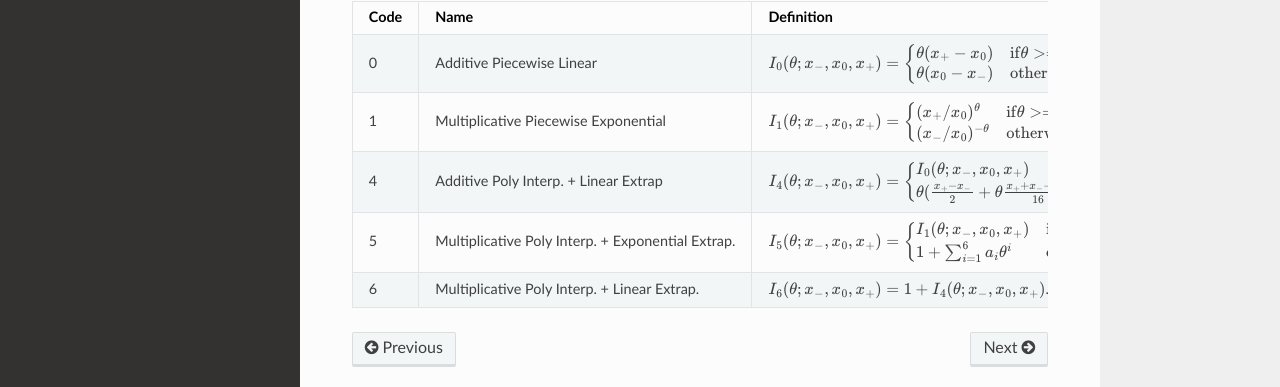
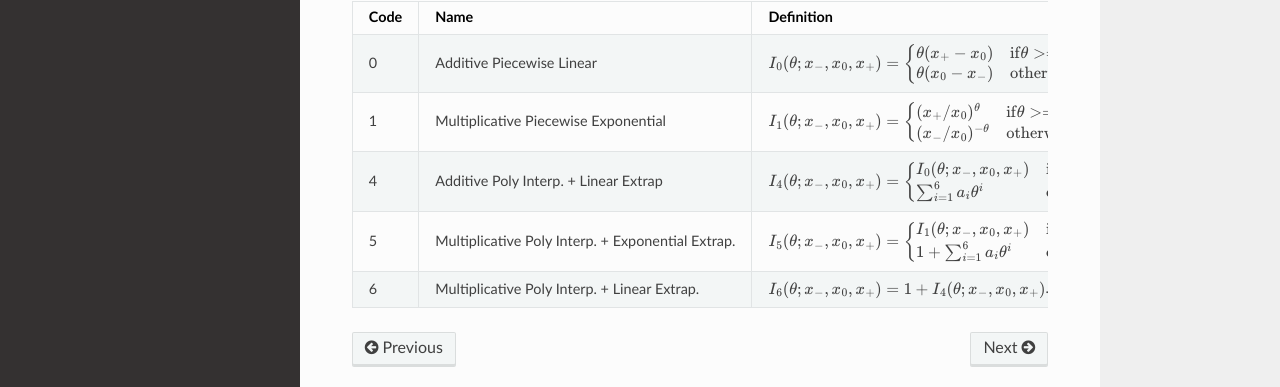
Before and after one commit to will-cern/xroofit-readthedocs, a Sphinx documentation site: the page built from docs/source/workspaceBuilding.rst, in a window 1280 px wide and 900 px high, scrolled down 2845 px. Shown: the part 403-790 px from the top of the window. Built offline with Sphinx 7.4.7 and the Read the Docs theme 3.1.0, drawn with Linux system fonts in a browser that asks for light colours.

Commit message:
Update workspaceBuilding.rst

```diff
--- a/docs/source/workspaceBuilding.rst
+++ b/docs/source/workspaceBuilding.rst
@@ -114,8 +114,8 @@
 
     * - 4
       - Additive Poly Interp. + Linear Extrap
-      - :math:`I_4(\theta;x_{-},x_0,x_{+}) = \begin{cases}I_0(\theta;x_{-},x_0,x_{+}) & \text{if} |\theta|>=1 \\ \theta(\frac{x_{+}-x_{-}}{2}+\theta\frac{x_{+}+x_{-}-2x_{0}}{16}(15+\theta^2(3\alpha^2-10))) & \text{otherwise}\end{cases}`
-      - Interpolation is 6th-order polynomial through origin for with matching 0th,1st,2nd derivatives at boundary.
+      - :math:`I_4(\theta;x_{-},x_0,x_{+}) = \begin{cases}I_0(\theta;x_{-},x_0,x_{+}) & \text{if} |\theta|>=1 \\ \sum_{i=1}^6 a_i\theta^i & \text{otherwise}\end{cases}`
+      - :math:`a_i` such that matching 0th,1st,2nd derivatives at :math:`|\theta|=1` boundaries.
 
     * - 5
       - Multiplicative Poly Interp. + Exponential Extrap.
```
